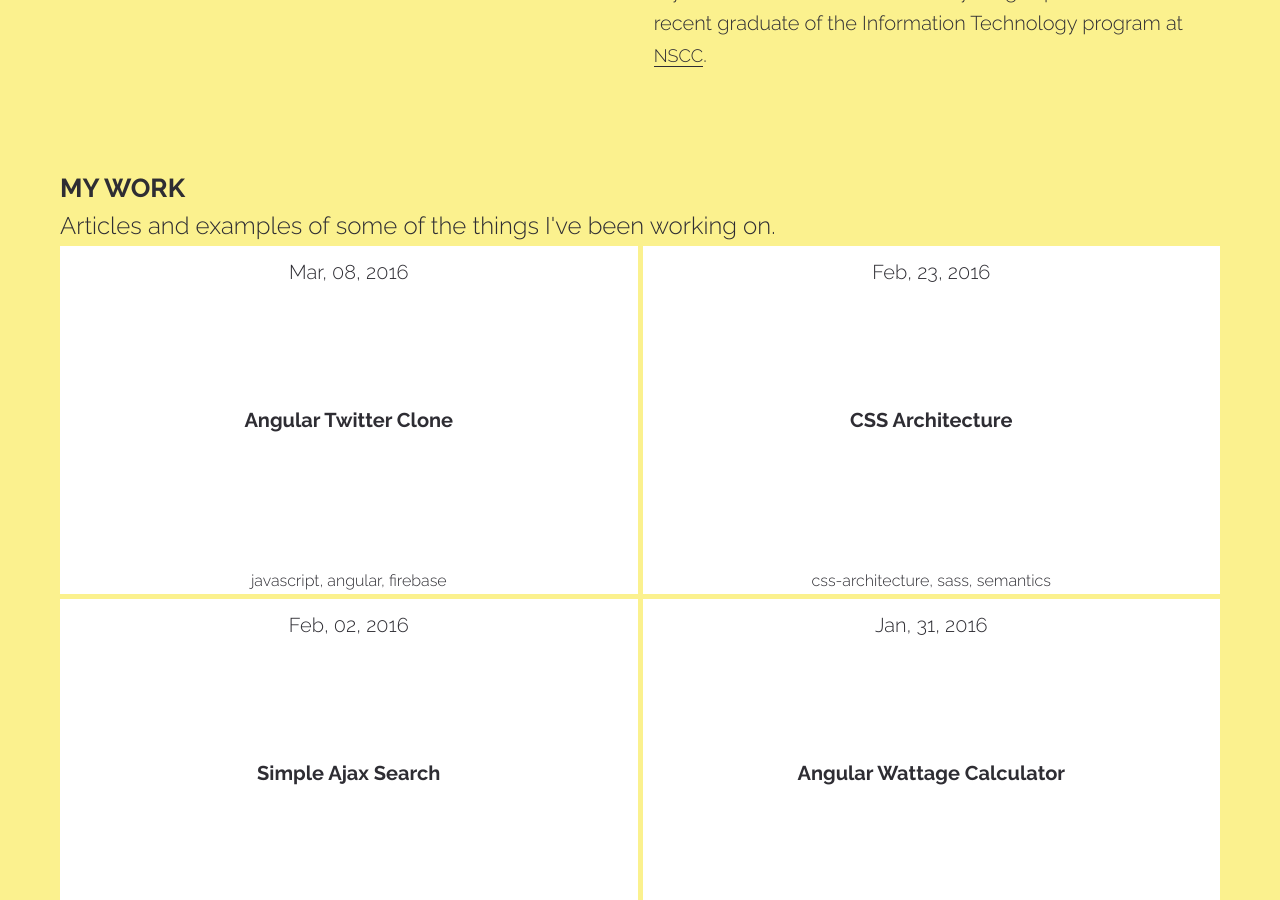
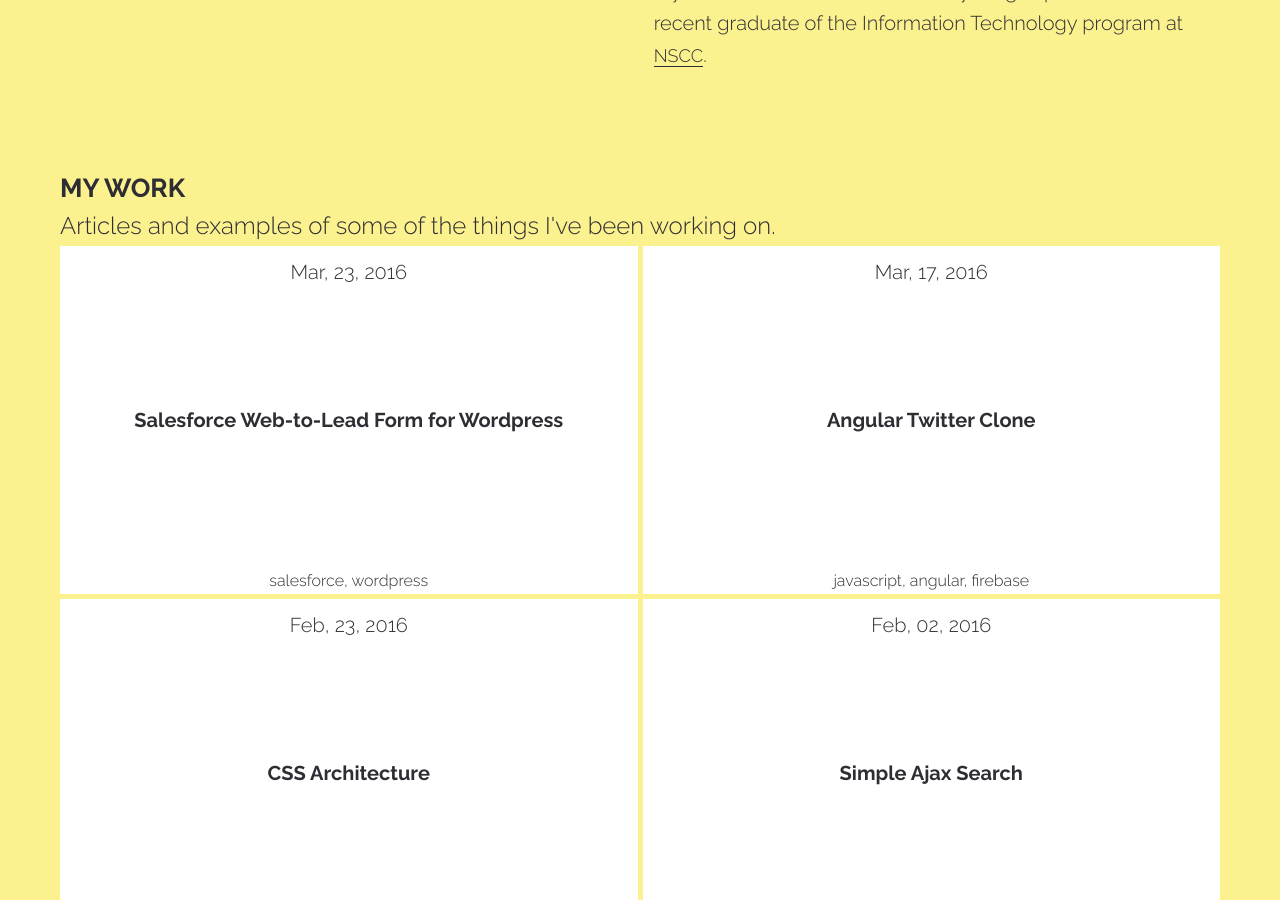
Before and after one commit to derekmorash/New-Portfolio, a Jekyll site: the page built from index.html, in a window 1280 px wide and 900 px high, scrolled down 574 px. Built offline with Jekyll 4.4.1, drawn with Linux system fonts in a browser that asks for light colours; nearby versions of some CDN libraries; some of the changed lines change nothing that is shown; some of the changed text lies outside the part shown.

Commit message:
Created salesforce web to lead form for wordpress post

```diff
--- a/_config.yml
+++ b/_config.yml
@@ -1,6 +1,6 @@
 # Build settings
 markdown: kramdown
-permalink: none
+permalink: /:categories/:title
 
 port: 9000
 
--- a/_posts/2016-03-07-angular-twtter-clone.md
+++ b/_posts/2016-03-17-angular-twtter-clone.md
@@ -1,7 +1,7 @@
 ---
 layout:     posts
 title:      Angular Twitter Clone
-date:       2016-03-08
+date:       2016-03-17
 thumbnail:  angular-firebase.gif
 assets:     /assets/post-assets/11-angular-twitter/
 categories: work
--- /dev/null
+++ b/_posts/2016-03-23-salesforce-web-to-lead-wordpress.md
@@ -0,0 +1,57 @@
+---
+layout:     posts
+title:      Salesforce Web-to-Lead Form for Wordpress
+date:       2016-03-23
+thumbnail:  salesforce-wordpress.gif
+assets:     /assets/post-assets/12-salesforce-wordpress/
+categories: work
+tags:       salesforce wordpress
+---
+### Basic Web to Lead Form
+How to enable and create a basic Web-to-Lead form to put on your wordpress site to start pushing leads straight into salesforce automatically. This was something I had to do a little research on today so I thought I'd write a quick little five step guide to help people through the process. It's super easy.
+
+This guide does not cover creating custom fields or lead views, only the web-to-lead form creation and installation.
+
+__1.__ Start in the __setup__ section in salesforce.
+
+* Go to __App Setup__
+* Customize
+* Leads
+* Web-to-Lead
+
+![setup]({{ page.assets }}menu.png "setup menu")
+
+__2.__ Ensure Web-to-Lead enabled is checked, it should be by default. Then click the __Create Web-to-Lead Form__ button.
+
+![login page]({{ page.assets }}enable.png "Login Page")
+
+__3.__ This takes you to a page where you will generate your form. Select the fields you want, there’s a list of default fields and any custom fields you’ve created within your salesforce instance. Once you have selected and ordered the fields you want in your form, include the URL you want users to be redirected to after they submit the form. This could be a small landing page to give the user feedback that successfully submitted the form and that you will be in touch with them soon. After that simply hit the generate button to create the HTML for the form.
+
+![login page]({{ page.assets }}select-fields.png "Login Page")
+
+Here’s where things start to get tricky. When the form gets generated you’ll be given the HTML code. The first part of the code needs to be added to the head of page html. This is the META tag needed:
+
+{% highlight html %}
+<META HTTP-EQUIV="Content-type" CONTENT="text/html; charset=UTF-8">
+{% endhighlight %}
+
+__4.__ Find the __Insert Script to <head>__ section n the wordpress editor for the page you want the Web-to-Lead form to be on, and paste that code in the text box. This will only add the meta tag to this page.
+
+![login page]({{ page.assets }}wordpress-head.png "Login Page")
+
+__5.__ Next open the __text(HTML)__ tab of the page editor and paste in the rest of the code from the generated form.
+
+![login page]({{ page.assets }}wordpress-html.png "Login Page")
+
+It’s best to leave out the comment sections that look like this:
+
+{% highlight html %}
+<!--  ----------------------------  >
+{% endhighlight %}
+
+
+Once you have the code pasted in you can save and view the page. Now is a good time to test the form to make sure it works properly, it’s easy to miss some code when copy and pasting.
+
+If you get a lead generated from your test then you’re good to start sending users to the page.
+
+Optional: Add specific class names to the form elements to give them style like the rest of your site. This requires some more knowledge on HTML and CSS and how the site was built.
```
Also changed, not shown: assets/post-assets/12-salesforce-wordpress/enable.png (added), assets/post-assets/12-salesforce-wordpress/form-html.png (added), assets/post-assets/12-salesforce-wordpress/menu.png (added), assets/post-assets/12-salesforce-wordpress/select-fields.png (added), assets/post-assets/12-salesforce-wordpress/wordpress-head.png (added), assets/post-assets/12-salesforce-wordpress/wordpress-html.png (added).
